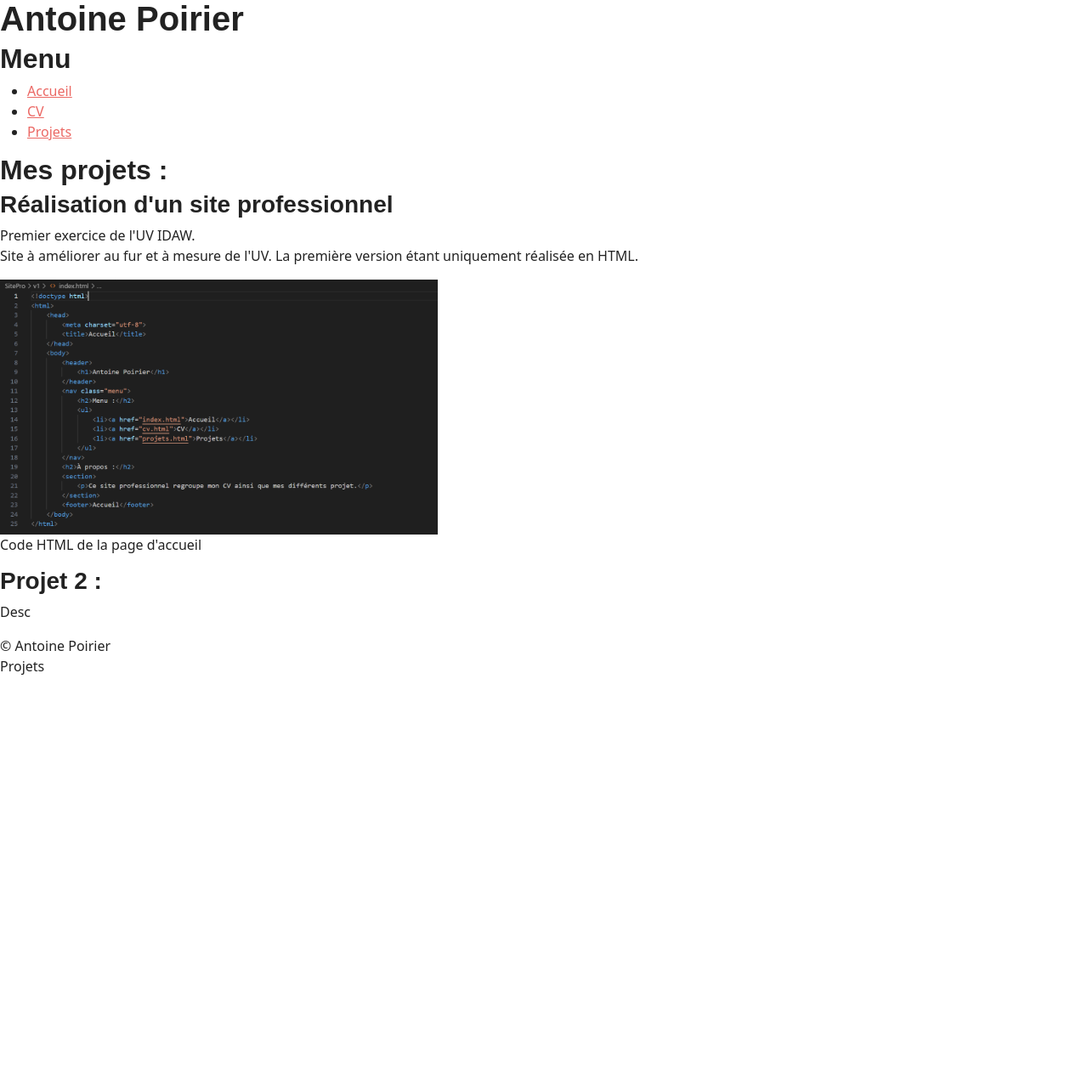
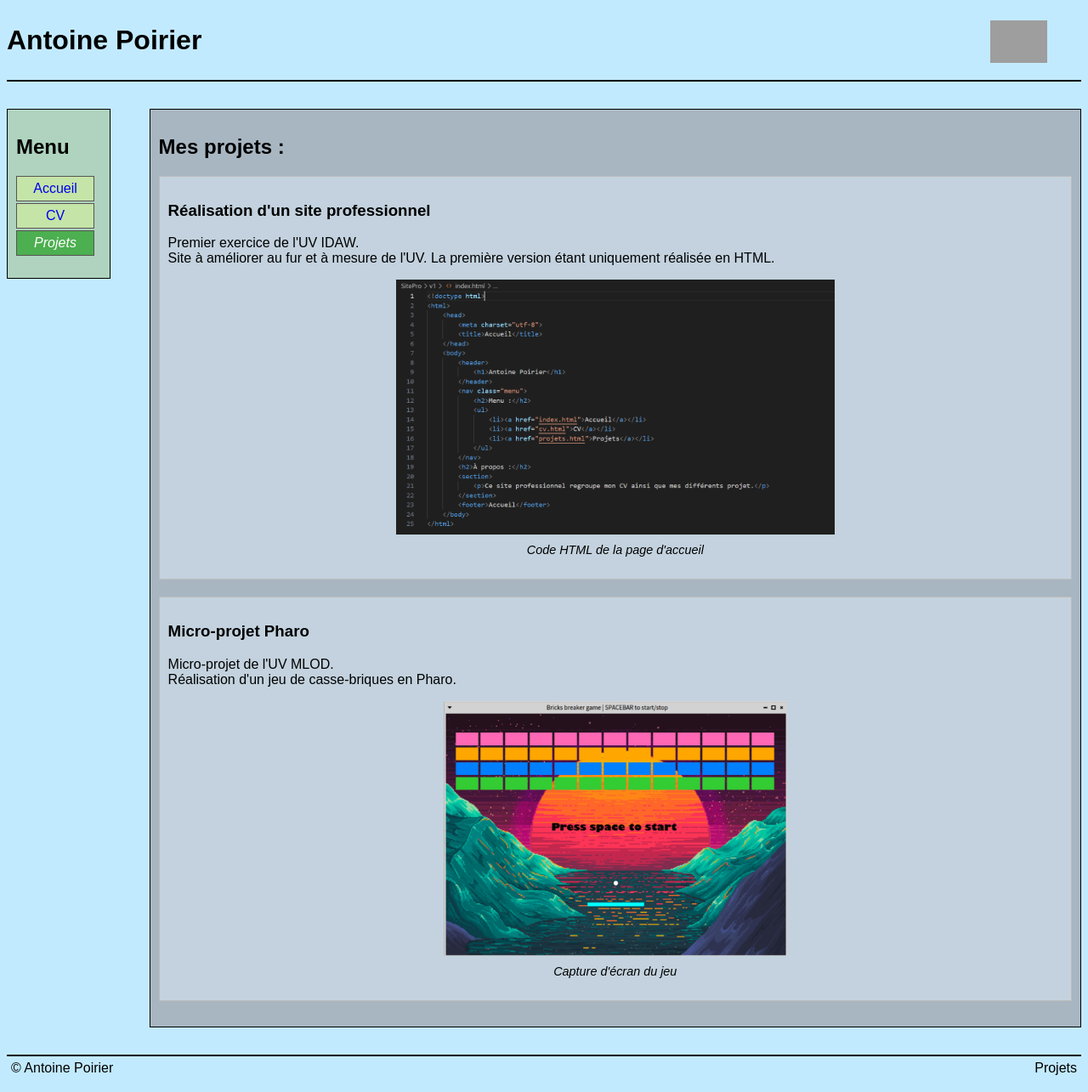
Before and after one commit to antoineprr/IDAW, a PHP site: page /projets.html in a window 1280 px wide. Shown: the whole page at 85% size. Before the commit the page ends 794 px from the top, so only its background shows below. Run offline with PHP 8.4, Linux system fonts and the light colour scheme; some web fonts are replaced; grey boxes are pictures that could not be loaded.

Commit message:
feat: modif css et header

```diff
--- a/SitePro/v1/css/style.css
+++ b/SitePro/v1/css/style.css
@@ -1,6 +1,21 @@
 body{
     font-family: sans-serif;
     background-color: #c2eaff;
+}
+
+header{
+    margin-bottom: 2em;
+    border-bottom: 2px solid black;
+}
+
+.name{
+    text-align: left;
+    float: left;
+}
+
+.pfpcontainer{
+    text-align: right;
+    float: right;
 }
 
 .menu{
@@ -42,8 +57,6 @@ body{
     color: rgb(217, 212, 172);
 }
 
-
-
 .content{
     float: right;
     width: 85%;
@@ -67,7 +80,6 @@ figcaption{
 }
 
 .projectsection{
-    width: 90%;
     background-color: #c3d2de;
     border: 1px solid #bcbcbc;
     padding: 10px;
@@ -78,14 +90,17 @@ figcaption{
 
 footer{
     margin-top: 2em;
+    margin-bottom: 2em;
     border-top: 2px solid black;
     padding: 5px;
 }
 
 .credit{
     text-align: left;
+    float: left;
 }
 
 .pagename{
     text-align: right;
+    float: right;
 }
--- a/SitePro/v1/projets.html
+++ b/SitePro/v1/projets.html
@@ -3,11 +3,19 @@
         <head>
             <meta charset="utf-8">
             <title>Projets</title>
-            <link rel="stylesheet" href="css/bootstrap.css" type="text/css" media="screen" title="style" charset="utf-8" />
+            <link rel="stylesheet" href="css/style.css" type="text/css" media="screen" title="style" charset="utf-8" />
         </head>
         <body>
             <header>
-                <h1>Antoine Poirier</h1>
+                <div class="name">
+                    <h1>Antoine Poirier</h1>
+                </div>
+                <div class="pfpcontainer">
+                    <figure id="pfp">
+                        <img src="pfp.jpg" alt="Profile picture" height="50">
+                    </figure>
+                </div>
+                <div class="spacer"></div>
             </header>
             <nav class="menu">
                 <h2>Menu</h2>
@@ -32,8 +40,16 @@
                     </figure>
                 </section>
                 <section class="projectsection">
-                    <h3>Projet 2 :</h3>
-                    <p>Desc</p>
+                    <h3>Micro-projet Pharo</h3>
+                    <p>
+                        Micro-projet de l'UV MLOD.
+                        <br>
+                        Réalisation d'un jeu de casse-briques en Pharo.
+                    </p>
+                    <figure id="CodeHTML">
+                        <img src="screen_game.png" alt="casse-briques" height="300">
+                        <figcaption>Capture d'écran du jeu</figcaption>
+                    </figure>
                 </section>
             </div>
             <div class="spacer"></div>
```
Also changed, not shown: SitePro/v1/cv.html (+10 -2 lines), SitePro/v1/index.html (+10 -2 lines), SitePro/v1/screen_game.png (added), 1 other file.
